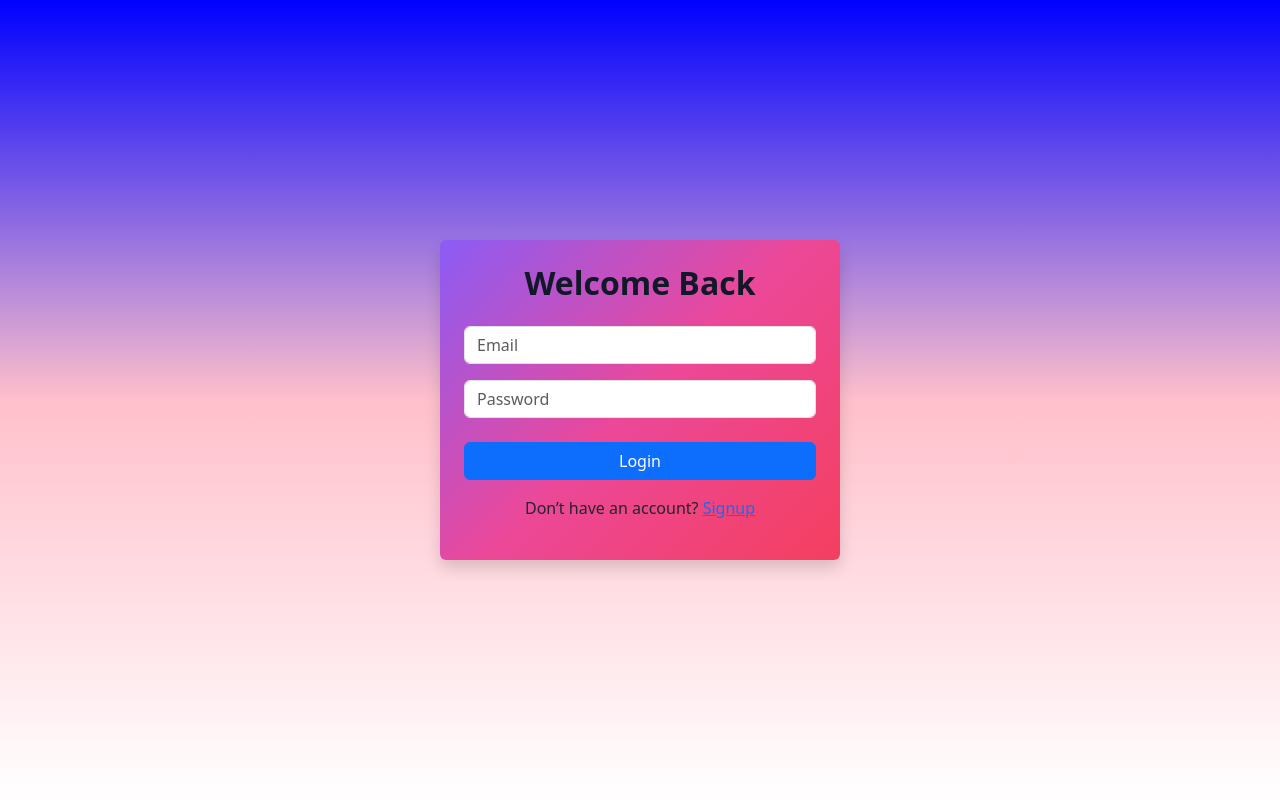
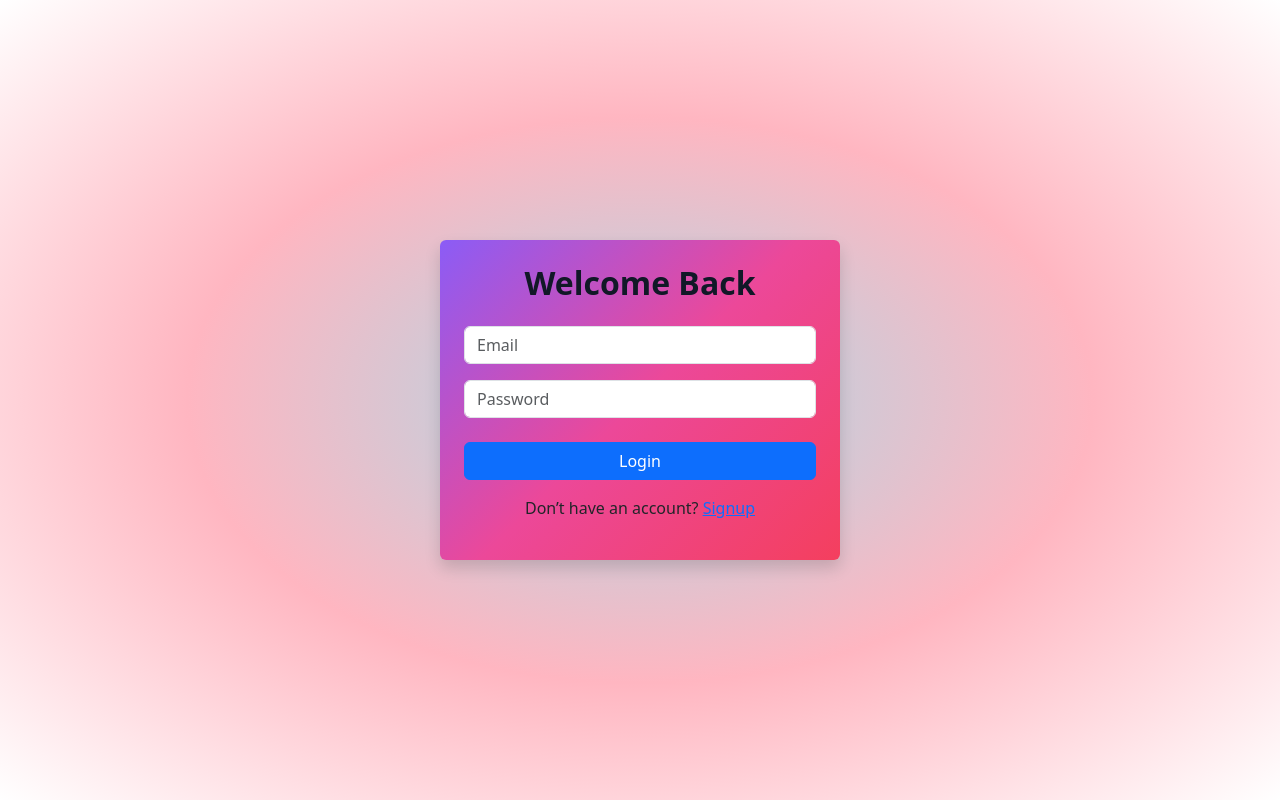
Before and after one commit to MachikaKapil/frontend-final-submission, a React app: page /login in a window 1280 px wide. Built offline with nearby package versions, Linux system fonts and the light colour scheme; the HTML template or start-up script is replaced by a standard one.

Commit message:
Update Login.css

```diff
--- a/src/pages/Login.css
+++ b/src/pages/Login.css
@@ -1,7 +1,7 @@
 /* Full page background gradient */
 .login-container {
   min-height: 100vh;
-  background: linear-gradient(blue,pink,white);
+  background: radial-gradient(lightblue,lightpink,white);
   padding: 20px;
 }
 
```
